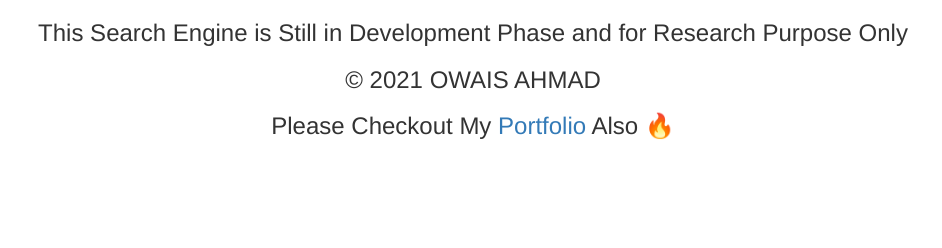
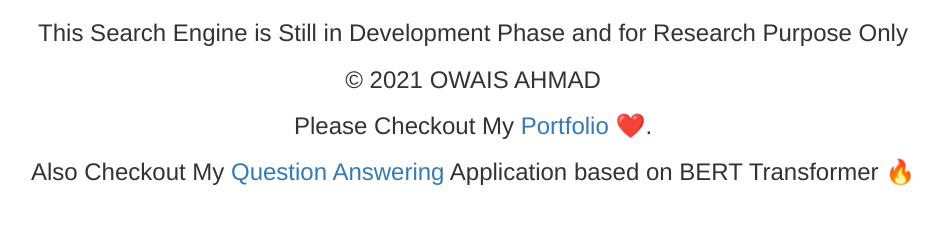
Before and after one commit to Owaiskhan9654/Search-using-Corpus-embeddings-Generated-from-Sentence-Transformers-and-BM25-Gene-Score-BRAF-V600E, a Flask app: template templates/results.html in a window 1280 px wide. Shown: the part 552-800 px from the top of the page, without its empty margins (167-1109 px from the left). Run offline with Flask 2, Linux system fonts and the light colour scheme; the template is opened without the code that fills it, so the values that code supplies are empty; some libraries are stand-ins or nearby versions.

Commit message:
Update results.html

```diff
--- a/templates/results.html
+++ b/templates/results.html
@@ -64,7 +64,8 @@
         <footer class="footer">
            <h3><center>This Search Engine is Still in Development Phase and for Research Purpose Only</center></h3>
             <h3><center>&copy; 2021 OWAIS AHMAD</center></h3>
-          <h3><center>Please Checkout My<a href="https://owaiskhan9654.github.io/"> Portfolio  </a>Also &#128293</center></h3>
+          <h3><center>Please Checkout My<a href="https://owaiskhan9654.github.io/"> Portfolio  </a> ❤️. </center></h3>
+          <h3><center>Also Checkout My<a href="https://bert-question-answer-by-owais.herokuapp.com/">  Question Answering</a> Application based on BERT Transformer </a> &#128293 </center></h3>
 
 
         </footer>
```
